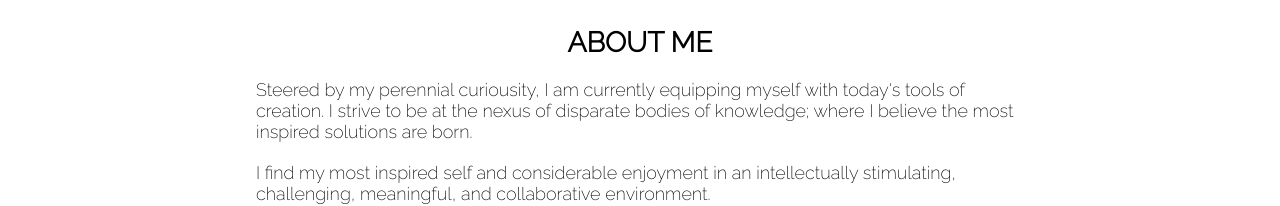
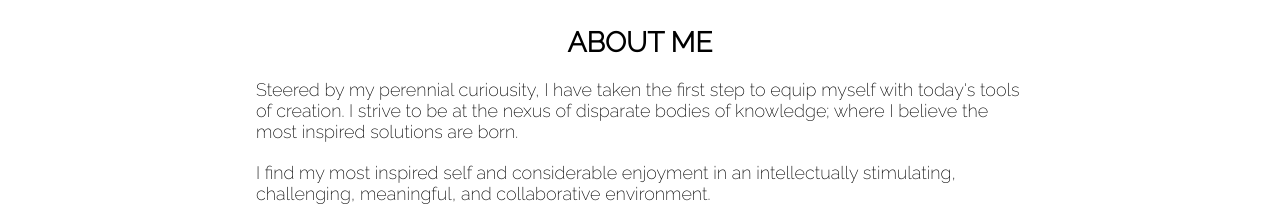
Before and after one commit to hakimishere/hakimishere.github.io, a plain HTML site: page index.html in a window 1280 px wide. Shown: the part 754-960 px from the top of the page. Drawn offline with nearby package versions, Linux system fonts and the light colour scheme.

Commit message:
Changes about me first paragraph

```diff
--- a/index.html
+++ b/index.html
@@ -20,7 +20,7 @@
 		</nav>
 		<div id="pic"><a name="picture"></a><img src="images/profile.jpg"></div><br/>
 		<section> ABOUT ME </section>
-		<p class="about">Steered by my perennial curiousity, I am currently equipping myself with today's tools of creation. I strive to be at the nexus of disparate bodies of knowledge; where I believe the most inspired solutions are born.</p>
+		<p class="about">Steered by my perennial curiousity, I have taken the first step to equip myself with today's tools of creation. I strive to be at the nexus of disparate bodies of knowledge; where I believe the most inspired solutions are born.</p>
 		<p class="about">I find my most inspired self and considerable enjoyment in an intellectually stimulating, challenging, meaningful, and collaborative environment.</p>
 		<p class="about">The learning process is of unequivocal importance to me. I am excited to experience what lies ahead as I continuously refine my programming skills. Allow me to humbly share with you snippets of my journey. Thank you for visiting my page!</p>
 		<h5><a name="project" id="proj-page"></a>PROJECTS</h5>
```
